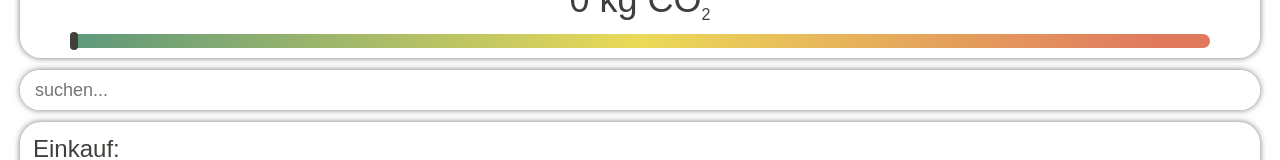
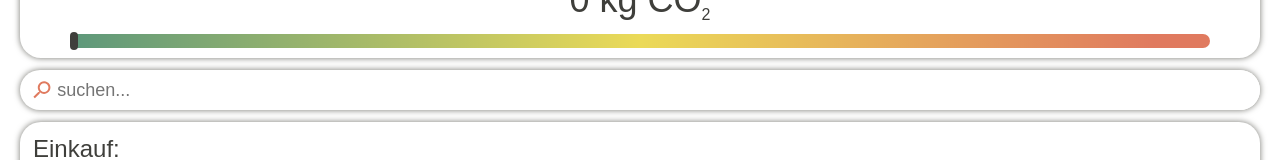
Before and after one commit to mariereese/capstone-project, a React (Create React App) app: page /add-purchase in a window 1280 px wide. Shown: the part 149-309 px from the top of the page. Built offline with nearby package versions, Linux system fonts and the light colour scheme.

Commit message:
Control input field

```diff
--- a/src/components/PurchaseList/PurchaseList.js
+++ b/src/components/PurchaseList/PurchaseList.js
@@ -2,15 +2,27 @@ import styled from 'styled-components/macro'
 import Card from '../Card'
 import { ReactComponent as DeleteIcon } from '../../images/delete-icon.svg'
 
-export default function PurchaseList({ purchasedFood, onRemoveFood }) {
+export default function PurchaseList({
+  purchasedFood,
+  onRemoveFood,
+  handleChange,
+  weightInput,
+}) {
   return (
     <CardStyled>
       <h2>Einkauf:</h2>
       <ul>
         {purchasedFood.map(({ food, id }, index) => (
           <PurchasedFood key={index}>
+            <WeightInput
+              type="number"
+              placeholder="1000"
+              onChange={handleChange}
+              value={weightInput}
+              name={index}
+            />
+            <p>g</p>
             <p>{food}</p>
-            <p>1000g</p>
             <p onClick={() => onRemoveFood(index)}>
               <DeleteIcon />
             </p>
@@ -36,14 +48,14 @@ const CardStyled = styled(Card)`
 const PurchasedFood = styled.li`
   margin: 0 13px 0.4em;
   display: grid;
-  grid-template-columns: 73% 20% 7%;
-  column-gap: 4px;
+  grid-template-columns: 16% 5% 73% 6%;
+  column-gap: 3px;
   color: var(--light-grey);
   list-style-type: none;
   font-weight: 300;
 
   p:last-child {
-    place-self: center;
+    justify-self: center;
   }
 
   p {
@@ -51,3 +63,7 @@ const PurchasedFood = styled.li`
     font-size: 1.25rem;
   }
 `
+const WeightInput = styled.input`
+  display: block;
+  height: 25px;
+`
--- a/src/components/SearchFood/SearchFood.js
+++ b/src/components/SearchFood/SearchFood.js
@@ -1,26 +1,37 @@
 import styled from 'styled-components/macro'
 import Card from '../Card'
+import { ReactComponent as Search } from '../../images/search-icon.svg'
 
 export default function SearchFood({ handleChange, onSearchClick }) {
   return (
-    <Card>
-      <SearchBar
+    <SearchBar>
+      <SearchIcon />
+      <SearchInput
         type="text"
         placeholder="suchen..."
         onChange={handleChange}
         onClick={onSearchClick}
       />
-    </Card>
+    </SearchBar>
   )
 }
 
-const SearchBar = styled.input`
+const SearchBar = styled(Card)`
+  display: flex;
+`
+
+const SearchInput = styled.input`
   display: block;
-  //box-shadow: 0 0 6px var(--light-grey);
   border: none;
   border-radius: 21px;
   width: 100%;
   height: 40px;
-  padding-left: 15px;
   font-size: 1.125rem;
 `
+
+const SearchIcon = styled(Search)`
+  margin: 0 2px 0 10px;
+  width: 24px;
+  height: auto;
+  color: var(--orange);
+`
--- a/src/pages/AddPurchase/AddPurchase.js
+++ b/src/pages/AddPurchase/AddPurchase.js
@@ -19,6 +19,7 @@ export default function AddPurchase() {
     loadLocally('purchasedFood') ?? []
   )
   const [foodListModal, setFoodListModal] = useState(false)
+
   const [carbonFootprintSum, setCarbonFootprintSum] = useState(
     loadLocally('carbonFootprintSum') ?? 0
   )
@@ -81,6 +82,27 @@ export default function AddPurchase() {
     setFoodListModal(!foodListModal)
   }
 
+  const [weightInput, setWeightInput] = useState({})
+
+  function handleWeightChange(event) {
+    setWeightInput({
+      [event.target.name]: event.target.value,
+    })
+  }
+
+  console.log('value', weightInput)
+
+  // function addFoodAndUpdateFootprintSum(id) {
+  //   const addedItem = foodList.find((foodItem) => foodItem.id === id)
+  //   setPurchasedFood([...purchasedFood, addedItem])
+  //   setCarbonFootprintSum(
+  //     (roundNumber(carbonFootprintSum * 100) +
+  //       roundNumber(addedItem.co2 * 100)) /
+  //       100
+  //   )
+  //   setFoodListModal(!foodListModal)
+  // }
+
   function removeFoodAndUpdateFootprintSum(index) {
     const deletedItem = purchasedFood.find(
       (_, itemPosition) => itemPosition === index
@@ -94,6 +116,19 @@ export default function AddPurchase() {
         100
     )
   }
+
+  // useEffect(
+  //   (index) => {
+  //     const selectedItem = purchasedFood.filter((_, itemPosition) => itemPosition === index)
+  //     const index = weightOfFood
+  //     setCarbonFootprintSum(
+  //       carbonFootprintSum -
+  //         selectedItem.co2 +
+  //         (selectedItem.co2 / 1000) * weightOfFood
+  //     )
+  //   },
+  //   [carbonFootprintSum, weightOfFood]
+  // )
 
   function roundNumber(number) {
     return parseFloat(number.toFixed(1))
@@ -142,6 +177,7 @@ export default function AddPurchase() {
           <PurchaseList
             purchasedFood={purchasedFood}
             onRemoveFood={removeFoodAndUpdateFootprintSum}
+            handleChange={handleWeightChange}
           ></PurchaseList>
         </ContentGrid>
       </PageWrapper>
```
Also changed, not shown: src/images/search-icon.svg (added).
